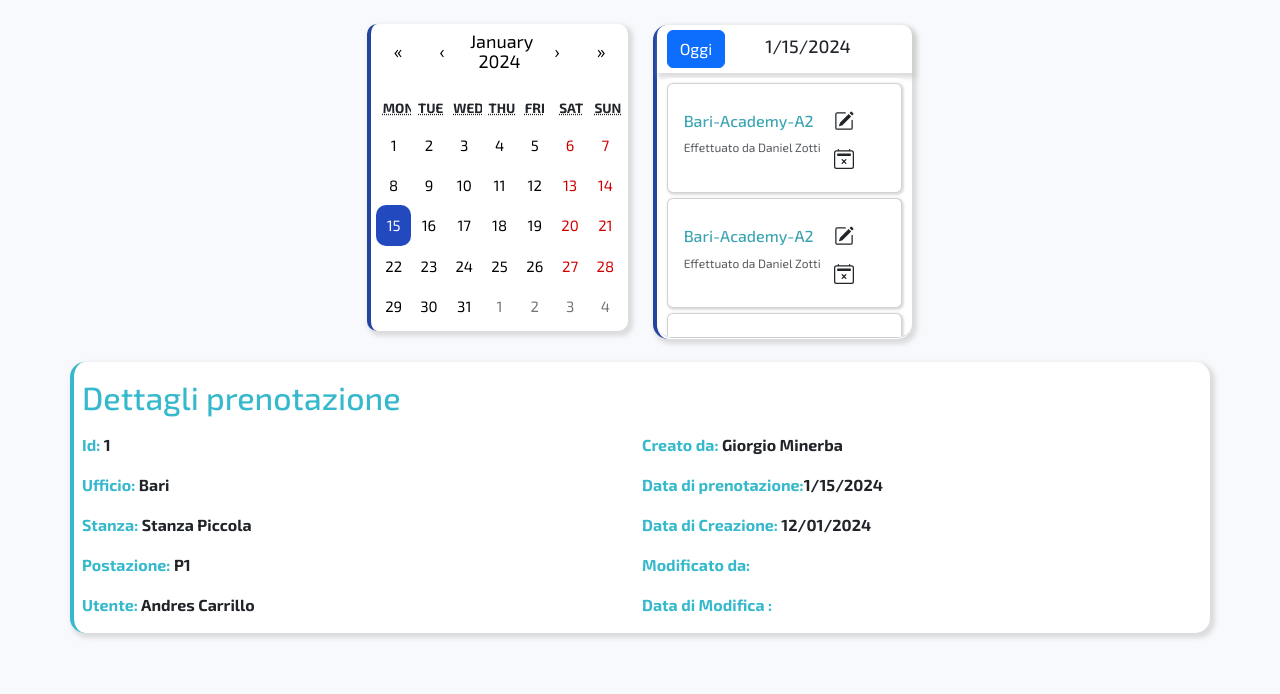
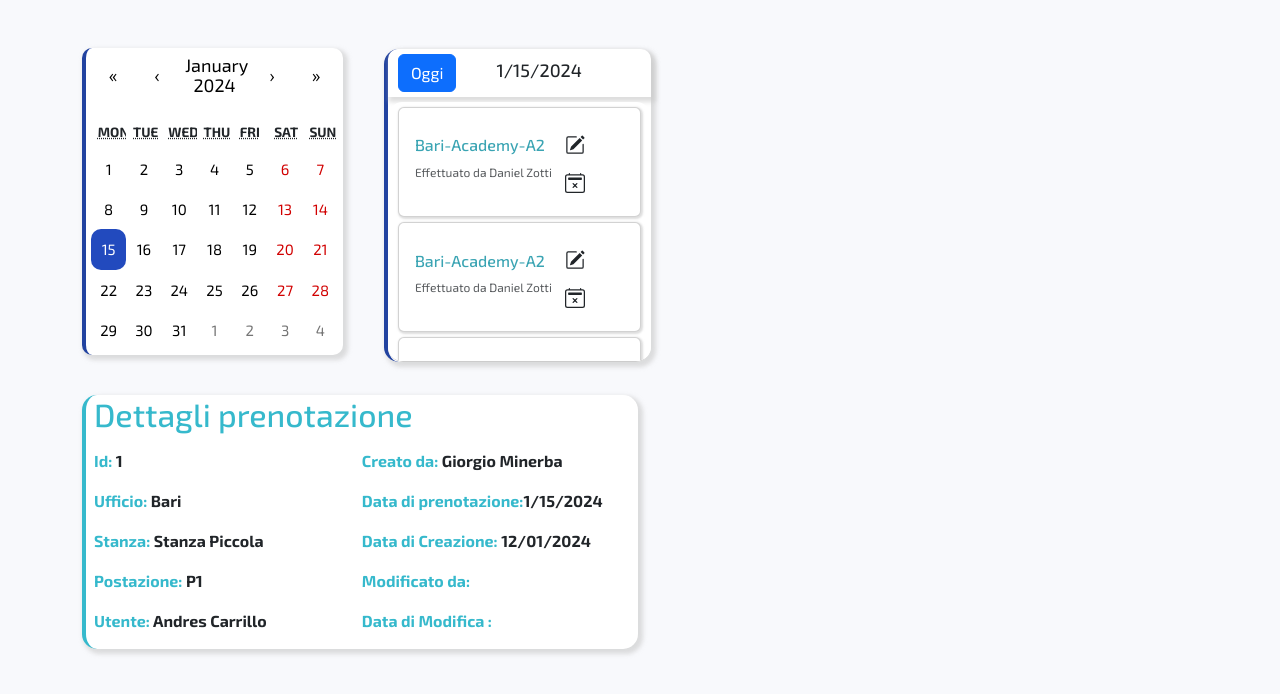
Before and after one commit to asicuro/tirocinio-prenotazione-postazioni, a React (Create React App) app in the folder frontend/prenotazione-postazioni/: page / in a window 1280 px wide. Shown: the top 694 px of the page. Built offline with nearby package versions, Linux system fonts and the light colour scheme.

Commit message:
Test positioning alternativo Dashboard

```diff
--- a/frontend/prenotazione-postazioni/src/Agenda.css
+++ b/frontend/prenotazione-postazioni/src/Agenda.css
@@ -1,16 +1,11 @@
-
-.verocard{
+.verocard {
     margin-top: 5px;
     border-bottom: 1px solid #ccc;
     border-radius: 15px;
     max-height: 260px;
-    height: 100%;
     font-family: Exo2, sans-serif;
     font-size: large;
     background-color: white;
-    flex-direction: row;
-    justify-content: center;
-    align-items: center;
 }
 
 .menu {
@@ -19,7 +14,7 @@
     background-color: white;
     box-shadow: 3px 3px 4px 2px #cacaca9d;
     margin: 0.25%;
-    height: 100%;
+    width: 75%;
 }
 
 .titolocontainer {
@@ -29,15 +24,11 @@
     border-top-right-radius: 10px;
     background-color: white;
     box-shadow: 3px 3px 4px 2px #cacaca9d;
-    flex-direction: row;
-    justify-content: center;
-    align-items: center;
 }
 
 .tiny-btn {
     display: inline-block;
     margin-left: 10px;
-    width: fit-content;
     margin-top: 5px;
     margin-bottom: 5px;
     font-size: 10px;
@@ -51,10 +42,6 @@
 }
 
 .carta {
-    text-align: left;
-    flex-direction: left;
-    justify-content: left;
-    align-items: left;
     margin-top: 5px;
     margin-left: 10px;
     margin-right: 10px;
@@ -69,7 +56,6 @@
 }
 
 .bottoni {
-    flex-direction: auto;
     font-size: medium;
 }
 
--- a/frontend/prenotazione-postazioni/src/Calendario.css
+++ b/frontend/prenotazione-postazioni/src/Calendario.css
@@ -12,12 +12,6 @@
     background-color: white;
     box-shadow: 3px 3px 4px 2px #cacaca9d;
     padding: 5px;
-}
-
-.main-container {
-    display: flex;
-    align-items: center;
-    justify-content: center;
 }
 
 .react-calendar__tile--now {
--- a/frontend/prenotazione-postazioni/src/Calendario.jsx
+++ b/frontend/prenotazione-postazioni/src/Calendario.jsx
@@ -5,7 +5,6 @@ import PropTypes from "prop-types";
 
 export const Calendario = ({ giorno, setGiorno }) => {
     return (
-        <div className="main-container">
         <Calendar
             onClickDay={setGiorno}
             selectRange={false}
@@ -13,7 +12,6 @@ export const Calendario = ({ giorno, setGiorno }) => {
             minDetail="year"
             value={giorno}
         />
-        </div>
     );
 };
 
--- a/frontend/prenotazione-postazioni/src/Dashboard.jsx
+++ b/frontend/prenotazione-postazioni/src/Dashboard.jsx
@@ -8,17 +8,19 @@ export const Dashboard = () => {
 
     return (
         //TODO sistemare positioning
-        <div className="container">
-            <div className="row my-2 justify-content-center">
-                <div className="col-md-3 my-3">
+        <div className="container my-5">
+            <div className="row">
+                <div className="col-md-3">
                     <Calendario giorno={giorno} setGiorno={setGiorno} />
                 </div>
-                <div className="col-md-3 my-3">
+                <div className="col-md-4 mx-3">
                     <Agenda giorno={giorno} setGiorno={setGiorno} />
                 </div>
             </div>
-            <div className="row justify-content-center">
-                <DettagliPreno giorno={giorno} setGiorno={setGiorno} />
+            <div className="row my-3">
+                <div className="col-md-10">
+                    <DettagliPreno giorno={giorno} setGiorno={setGiorno} />
+                </div>
             </div>
         </div>
     );
```
Lines whose indentation alone changed are shown as unchanged.
